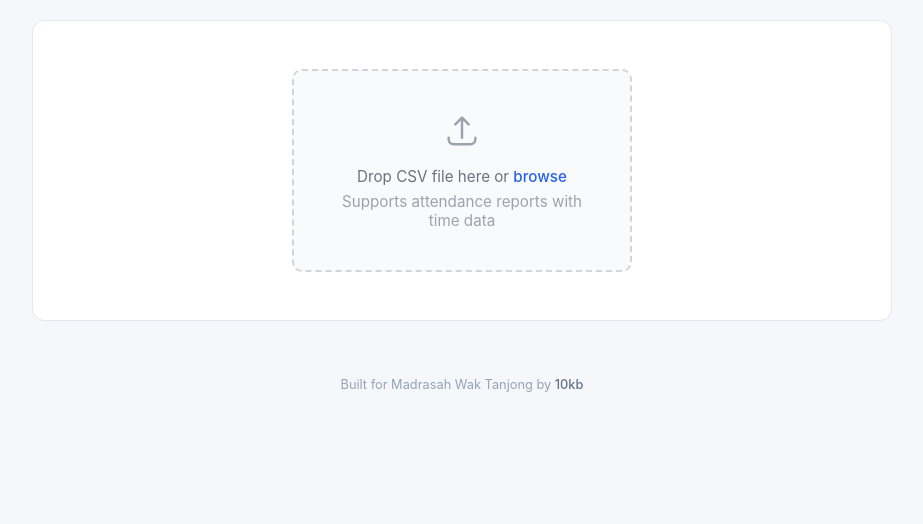
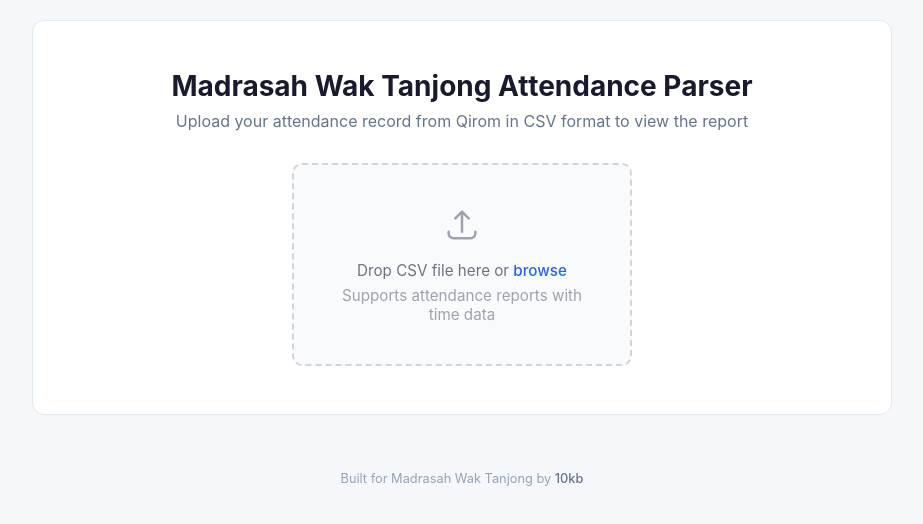
Before and after one commit to tengkuhafidz/mwt-attendance-parser, a plain HTML site: page index.html in a window 1280 px wide. Shown: the whole page, without its empty margins (178-1101 px from the left). Drawn offline with nearby package versions, Linux system fonts and the light colour scheme.

Commit message:
add title on homepage

```diff
--- a/index.html
+++ b/index.html
@@ -52,6 +52,19 @@
       padding: 48px 32px;
       text-align: center;
       border: 1px solid #e2e8f0;
+    }
+
+    .upload-title {
+      font-size: 1.75rem;
+      font-weight: 700;
+      color: #1a1a2e;
+      margin-bottom: 8px;
+    }
+
+    .upload-subtitle {
+      font-size: 1rem;
+      color: #64748b;
+      margin-bottom: 32px;
     }
 
     .upload-area {
@@ -577,6 +590,8 @@
 <body>
   <div class="container">
     <div id="upload-section" class="upload-section">
+      <h1 class="upload-title">Madrasah Wak Tanjong Attendance Parser</h1>
+      <p class="upload-subtitle">Upload your attendance record from Qirom in CSV format to view the report</p>
       <label class="upload-area" for="file-input">
         <svg class="upload-icon" xmlns="http://www.w3.org/2000/svg" fill="none" viewBox="0 0 24 24" stroke="currentColor">
           <path stroke-linecap="round" stroke-linejoin="round" stroke-width="1.5" d="M4 16v1a3 3 0 003 3h10a3 3 0 003-3v-1m-4-8l-4-4m0 0L8 8m4-4v12" />
```
Also changed, not shown: 1 other file.
